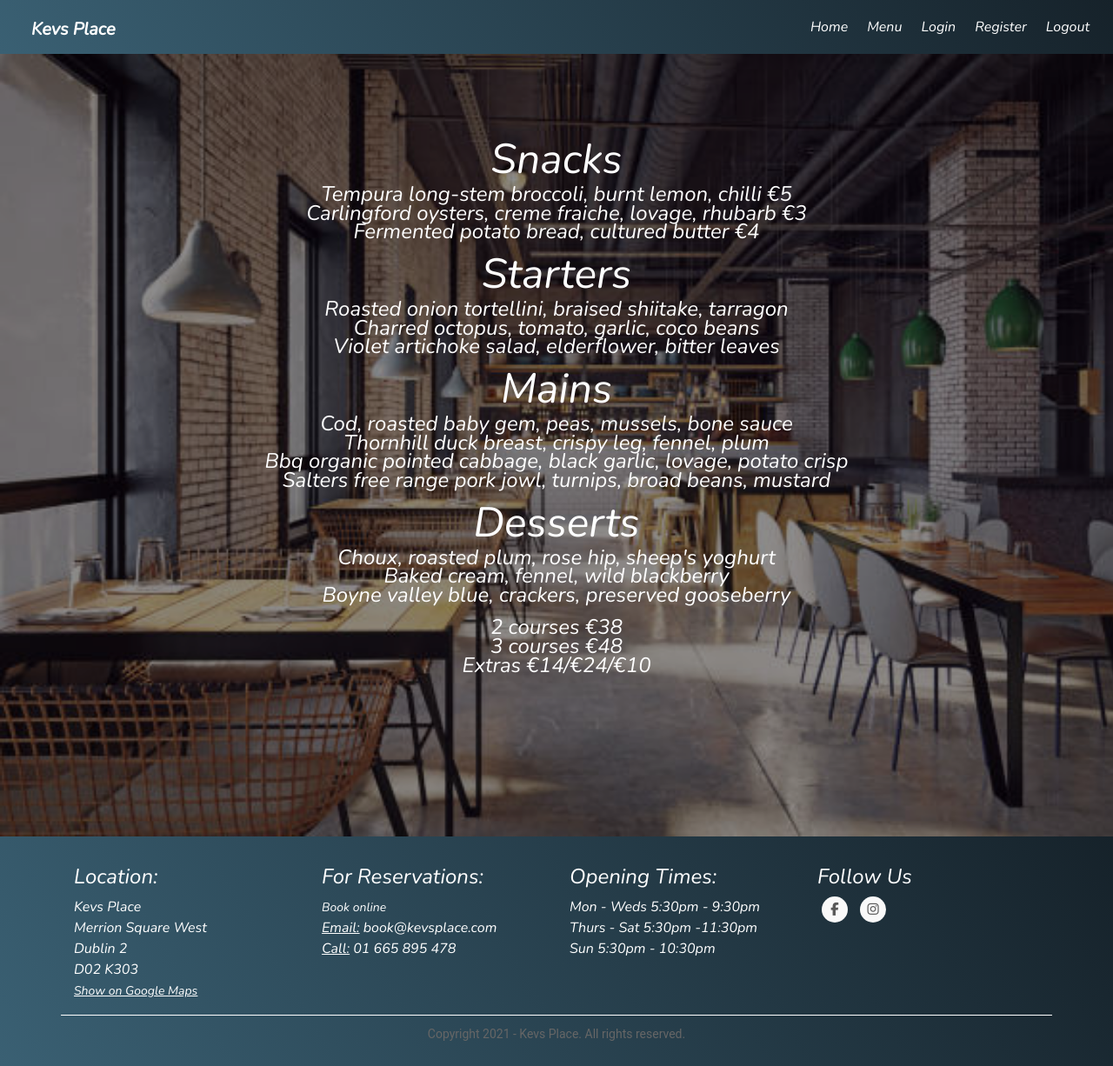
After one commit to Code-Institute-Submissions/kevinfAAA-kevins-pp4_AprResub, a Django app: page /menu/ in a window 1280 px wide. The commit adds this page. Shown: the whole page at 87% size. Run offline with Django 4.2, Linux system fonts and the light colour scheme; some libraries are stand-ins or nearby versions.

Commit message:
Add menu page

```diff
--- a/restaurant/urls.py
+++ b/restaurant/urls.py
@@ -4,5 +4,5 @@ from django.urls import path
 
 urlpatterns = [
     path('', views.index, name='home'),
-    path('reservations/', views.reservations),
+    path('menu/', views.menu, name= 'menu'),
 ]
--- a/restaurant/views.py
+++ b/restaurant/views.py
@@ -4,5 +4,5 @@ from django.views import generic
 def index(request):
         return render(request, 'index.html', {})
 
-def reservations(request):
-        return render(request, 'reservations.html', {})
+def menu(request):
+        return render(request, 'menu.html', {})
--- a/static/css/style.css
+++ b/static/css/style.css
@@ -111,7 +111,7 @@ form {
 .banner {
     position: relative;
     height: 300px;
-    background-image: url("static/images/reserve.css");
+    background-image: url("../images/reserve.jpg");
     background-size: cover;
     display: flex;
     justify-content: center;
@@ -224,7 +224,6 @@ footer {
     background: -webkit-linear-gradient(59deg, #3A6073, #16222A);
     background: linear-gradient(59deg, #3A6073, #16222A);
     color: white;
-    margin-top:100px;
 }
 
 footer a {
@@ -330,3 +329,65 @@ footer {
 .social-network a {
     background-color: #F9F9F9;
 }
+
+
+/*Menu Page*/
+
+.menupage{
+    position: relative;
+    height: 900px;
+    background-image: url("../images/reserve.jpg");
+    background-size: cover;
+    display: display;
+    justify-content: center;
+    align-items: center;
+    text-align: center;
+    position: relative;
+    padding-top: 100px;
+}
+
+.menupage::before {
+    content: "";
+    position: absolute;
+    top: 0px;
+    right: 0px;
+    bottom: 0px;
+    left: 0px;
+    background-color: rgba(0,0,0,0.45);
+}
+
+.menu h2 {
+    position: relative;
+    color: #ffffff;
+    font-size: 3rem;
+    line-height: 0.9;
+    text-align: center;
+  }
+
+  .menu li {
+    position: relative;
+    color: #ffffff;
+    font-size: 1.5rem;
+    line-height: 0.9;
+    text-align: center;
+  }
+
+@media (max-width: 680px) {
+    .menu h2 {
+        font-size: 3rem;
+      }
+
+      .menu li {
+        font-size: 1.2rem;
+      }
+}
+
+@media (max-width: 430px) {
+    .menu h2 {
+        font-size: 2rem;
+      }
+
+      .menu li {
+        font-size: 1rem;
+      }
+}
--- a/templates/base.html
+++ b/templates/base.html
@@ -26,7 +26,9 @@
                       <a class="nav-link" href="{% url 'home' %}">Home</a>
                     </li>
                     <li class="nav-item">
-
+                      <a class="nav-link" href="{% url 'menu' %}">Menu</a>
+                    </li>
+                    <li class="nav-item">
                       <a class="nav-link" href="{% url 'account_login' %}">Login</a>
                     </li>
                     <li class="nav-item">
--- /dev/null
+++ b/templates/menu.html
@@ -0,0 +1,47 @@
+{% extends "base.html" %}
+
+{% block content %}
+<div class = "menupage">
+<div class = "menu">
+    <h2>Snacks</h2>
+    <ul class="menu-items">
+      <li>Tempura long-stem broccoli, burnt lemon, chilli €5</li>
+      <li>Carlingford oysters, creme fraiche, lovage, rhubarb €3</li>
+      <li>Fermented potato bread, cultured butter €4</li>
+    </ul>
+</div>
+<div class = "menu">
+    <h2>Starters</h2>
+    <ul class="menu-items">
+      <li>Roasted onion tortellini, braised shiitake, tarragon</li>
+      <li>Charred octopus, tomato, garlic, coco beans</li>
+      <li>Violet artichoke salad, elderflower, bitter leaves</li>
+    </ul>
+</div>
+<div class = "menu">
+    <h2>Mains</h2>
+    <ul class="menu-items">
+      <li>Cod, roasted baby gem, peas, mussels, bone sauce</li>
+      <li>Thornhill duck breast, crispy leg, fennel, plum</li>
+      <li>Bbq organic pointed cabbage, black garlic, lovage, potato crisp</li>
+      <li>Salters free range pork jowl, turnips, broad beans, mustard</li>
+    </ul>
+</div>
+<div class = "menu">
+    <h2>Desserts</h2>
+    <ul class="menu-items">
+      <li>Choux, roasted plum, rose hip, sheep's yoghurt</li>
+      <li>Baked cream, fennel, wild blackberry</li>
+      <li>Boyne valley blue, crackers, preserved gooseberry</li>
+    </ul>
+</div>
+<div class = "menu">
+    <ul class="menu-items">
+      <li>2 courses €38</li>
+      <li>3 courses €48</li>
+      <li>Extras €14/€24/€10</li>
+    </ul>
+</div>
+</div>
+
+{% endblock content %}
```
Also changed, not shown: templates/reservations.html (deleted, +0 -7 lines), static/images/whiskey-background.jpg (deleted). Lines whose indentation alone changed are shown as unchanged.
